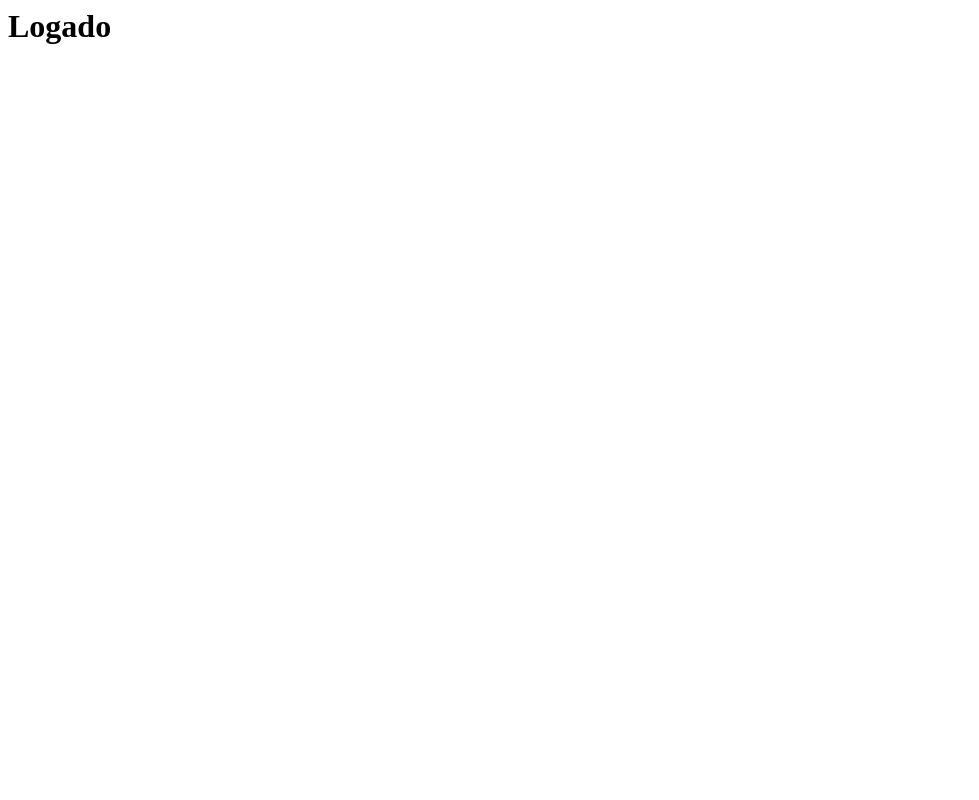
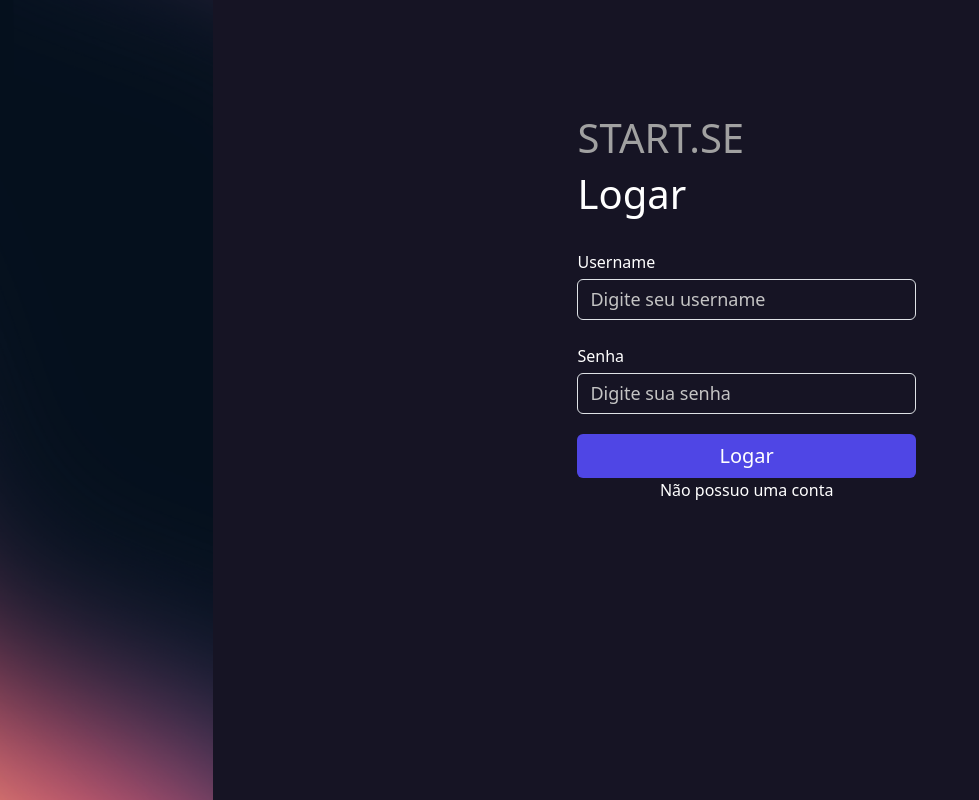
Before and after one commit to PaulaSena/PW11, a Django app: page /usuarios/login/ in a window 1280 px wide. Before the commit the part shown is almost empty. Shown: the whole page, without its empty margins (0-979 px from the left). Run offline with Django 5.2, Linux system fonts and the light colour scheme.

Commit message:
Login Usuário

```diff
--- a/core/settings.py
+++ b/core/settings.py
@@ -130,7 +130,7 @@ MEDIA_URL = '/media/'
 
 DEFAULT_AUTO_FIELD = 'django.db.models.BigAutoField'
 
-# Mensagens de Alerta Validação
+# Mensagens de Alerta VALIDACOES
 
 from django.contrib.messages import constants
 
--- a/usuarios/templates/login.html
+++ b/usuarios/templates/login.html
@@ -1 +1,47 @@
-<h1>Logado</h1>
+{% extends "base.html" %}
+{% load static %}
+{% block 'head' %}
+
+<link rel="stylesheet" href="{% static 'usuarios/css/usuarios.css' %}">
+
+{% endblock 'head' %}
+
+{% block 'body' %}
+
+<div class="container-fluid">
+    <div class="row">
+        <div class="col-md-2 d-flex justify-content-center bg-img ">
+        </div>
+        <div class="col-md-10 d-flex justify-content-center bg-color-dark form-auth">
+            <div class="container-form">
+                <h1 class="text-logo">START.SE</h1>
+                <h1>Logar</h1>
+
+                <br>
+                <form action="{% url "login"%}" method="POST">{% csrf_token%}
+                    <label>Username</label>
+                    <input type="text" class="form-control input-pers" name="username" placeholder="Digite seu username">
+                    <br>
+                    <label>Senha</label>
+                    <input type="password" class="form-control input-pers" name="senha" placeholder="Digite sua senha">
+                    <div class="centralizar">
+                        {% if messages %}
+                            {% for message in messages %}
+                            <br>
+                                <section class="alert {{message.tags}}">
+                                    {{message}}
+                                </section>
+                        {% endfor %}
+                        {% endif %}
+                        <input type="submit" class="btn btn-indigo" value="Logar">
+                        <a href="{% url "cadastro" %}" class="texto">Não possuo uma conta</a>
+                    </div>
+                </form>
+            </div>
+
+        </div>
+
+    </div>
+</div>
+
+{% endblock 'body' %}
--- a/usuarios/views.py
+++ b/usuarios/views.py
@@ -3,6 +3,8 @@ from django.http import HttpResponse
 from django.contrib.auth.models import User
 from django.contrib import messages
 from django.contrib.messages import constants
+from django.contrib import auth
+
 # Create your views here.
 
 
@@ -35,7 +37,7 @@ def cadastro(request):
         messages.add_message(request, constants.ERROR, 'Já existe usuário com esse username.')
         return redirect('/usuarios/cadastro')
 
-# criando uma classe usuario para criar um novo usuario
+# Criando uma classe usuario para criar um novo usuario
     user = User.objects.create_user(username=username, password=senha)
     messages.add_message(request, constants.SUCCESS, 'Usuário cadastrado com sucesso!')
     return redirect('/usuarios/login')
@@ -43,5 +45,15 @@ def cadastro(request):
     return HttpResponse(f'{username} - {senha} - {confirmar_senha}')
 
 def login(request):
-    messages.add_message(request, constants.SUCCESS, 'Usuário cadastrado com sucesso!')
-    return render(request, 'login.html')
+    if request.method == "GET":
+        return render(request, 'login.html')
+    elif request.method == "POST":
+        username = request.POST.get("username")
+        senha = request.POST.get("senha")
+# Autenticar usuario import auth
+        user = auth.authenticate(request, username=username, password=senha)
+        if user:
+            auth.login(request,user)
+            return redirect('/empresarios/cadastrar_empresa')
+        messages.add_message(request, constants.ERROR,"Usuário ou senha invalidos")
+        return redirect("/usuarios/login")
```
Also changed, not shown: usuarios/templates/cadastro.html (+4 -4 lines), db.sqlite3.
